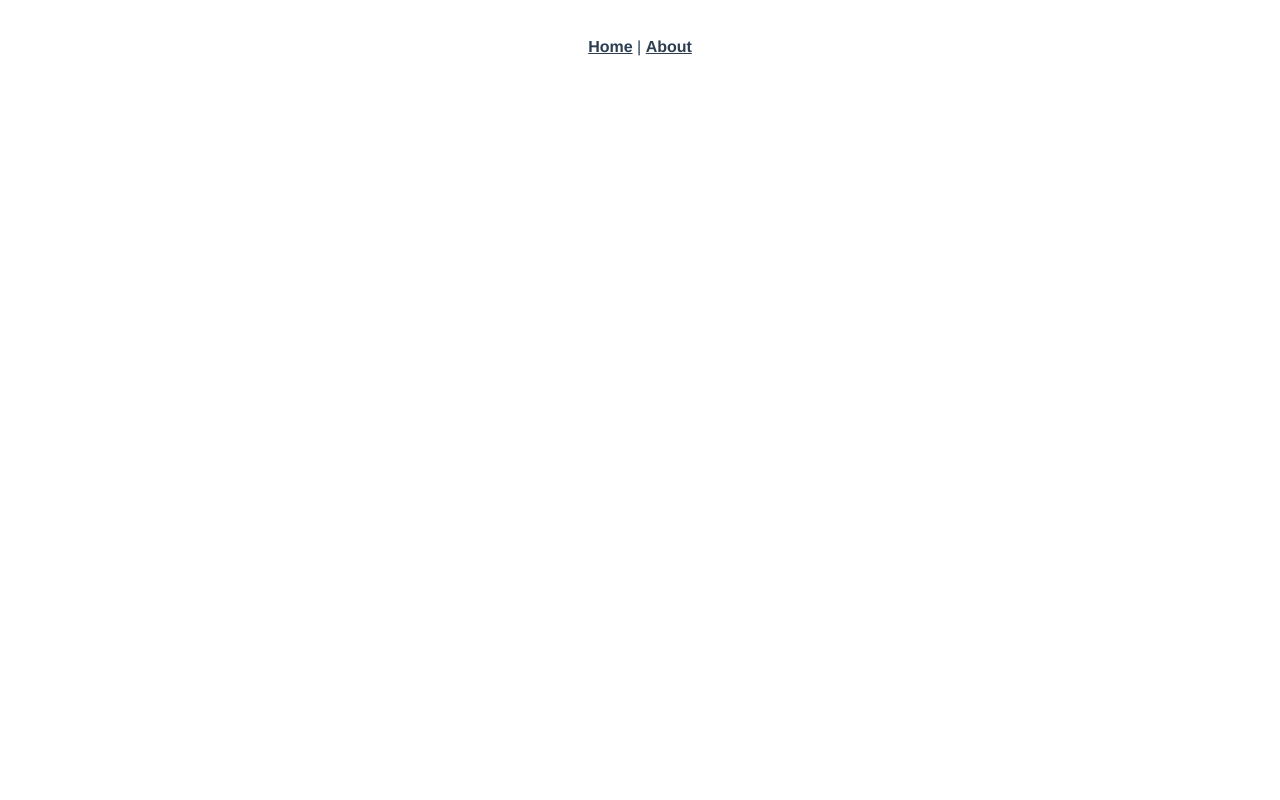
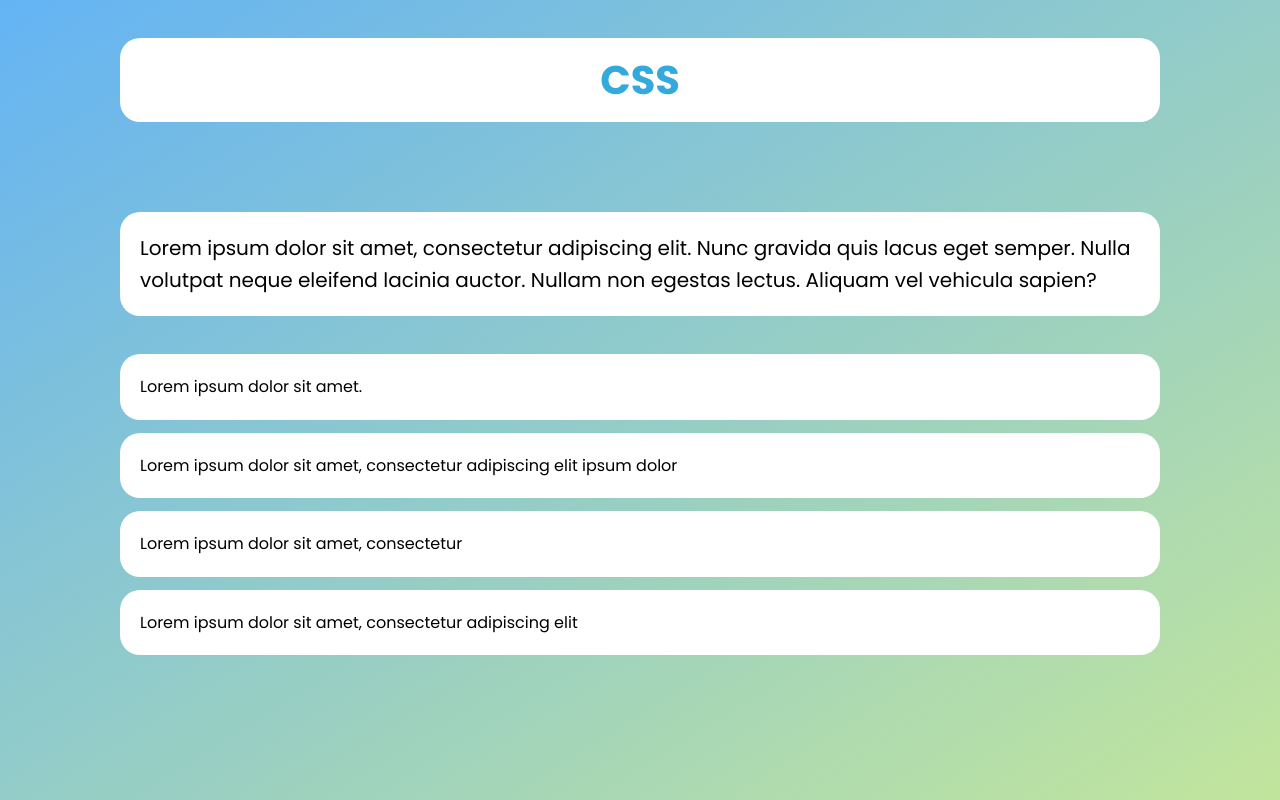
Before and after one commit to quizland/dev-frontend, a Vue app: page /CSS/quiz/1 in a window 1280 px wide. Built offline with nearby package versions, Linux system fonts and the light colour scheme.

Commit message:
basic ui

```diff
--- a/public/index.html
+++ b/public/index.html
@@ -4,7 +4,8 @@
     <meta charset="utf-8">
     <meta http-equiv="X-UA-Compatible" content="IE=edge">
     <meta name="viewport" content="width=device-width,initial-scale=1.0">
-    <link rel="icon" href="<%= BASE_URL %>favicon.ico">
+    <!-- <link rel="icon" href="<%= BASE_URL %>favicon.ico"> -->
+    <link href="https://fonts.googleapis.com/css?family=Poppins:100,300,400,700" rel="stylesheet">
     <title>quiz-land</title>
   </head>
   <body>
--- a/src/App.vue
+++ b/src/App.vue
@@ -1,29 +1,41 @@
 <template>
   <div id="app">
-    <div id="nav">
-      <router-link to="/">Home</router-link> |
-      <router-link to="/about">About</router-link>
-    </div>
-    <router-view/>
+    <router-view />
   </div>
 </template>
 
+<script>
+export default {
+}
+</script>
+
 <style lang="scss">
+*,
+*::before,
+*::after {
+    margin: 0;
+    padding: 0;
+    box-sizing: inherit;
+}
+
+html {
+    box-sizing: border-box;
+    font-size: 62.5%; // 10px/16px = 62.5% -> 1rem = 10px
+}
+
+body {
+    line-height: 1.6;
+    font-family: 'Poppins', sans-serif;
+    font-weight: 400;
+
+    height: 100vh;
+    background-image: linear-gradient(to left top, #c2e59c, #64b3f4);
+    display:flex;
+    justify-content: center;
+}
+
 #app {
-  font-family: 'Avenir', Helvetica, Arial, sans-serif;
-  -webkit-font-smoothing: antialiased;
-  -moz-osx-font-smoothing: grayscale;
-  text-align: center;
-  color: #2c3e50;
-}
-#nav {
-  padding: 30px;
-  a {
-    font-weight: bold;
-    color: #2c3e50;
-    &.router-link-exact-active {
-      color: #42b983;
-    }
-  }
+  max-width: 104rem;
+  width: 100%;
 }
 </style>
--- a/src/components/HelloWorld.vue
+++ /dev/null
@@ -1,58 +0,0 @@
-<template>
-  <div class="hello">
-    <h1>{{ msg }}</h1>
-    <p>
-      For a guide and recipes on how to configure / customize this project,<br>
-      check out the
-      <a href="https://cli.vuejs.org" target="_blank" rel="noopener">vue-cli documentation</a>.
-    </p>
-    <h3>Installed CLI Plugins</h3>
-    <ul>
-      <li><a href="https://github.com/vuejs/vue-cli/tree/dev/packages/%40vue/cli-plugin-babel" target="_blank" rel="noopener">babel</a></li>
-      <li><a href="https://github.com/vuejs/vue-cli/tree/dev/packages/%40vue/cli-plugin-eslint" target="_blank" rel="noopener">eslint</a></li>
-    </ul>
-    <h3>Essential Links</h3>
-    <ul>
-      <li><a href="https://vuejs.org" target="_blank" rel="noopener">Core Docs</a></li>
-      <li><a href="https://forum.vuejs.org" target="_blank" rel="noopener">Forum</a></li>
-      <li><a href="https://chat.vuejs.org" target="_blank" rel="noopener">Community Chat</a></li>
-      <li><a href="https://twitter.com/vuejs" target="_blank" rel="noopener">Twitter</a></li>
-      <li><a href="https://news.vuejs.org" target="_blank" rel="noopener">News</a></li>
-    </ul>
-    <h3>Ecosystem</h3>
-    <ul>
-      <li><a href="https://router.vuejs.org" target="_blank" rel="noopener">vue-router</a></li>
-      <li><a href="https://vuex.vuejs.org" target="_blank" rel="noopener">vuex</a></li>
-      <li><a href="https://github.com/vuejs/vue-devtools#vue-devtools" target="_blank" rel="noopener">vue-devtools</a></li>
-      <li><a href="https://vue-loader.vuejs.org" target="_blank" rel="noopener">vue-loader</a></li>
-      <li><a href="https://github.com/vuejs/awesome-vue" target="_blank" rel="noopener">awesome-vue</a></li>
-    </ul>
-  </div>
-</template>
-
-<script>
-export default {
-  name: 'HelloWorld',
-  props: {
-    msg: String
-  }
-}
-</script>
-
-<!-- Add "scoped" attribute to limit CSS to this component only -->
-<style scoped lang="scss">
-h3 {
-  margin: 40px 0 0;
-}
-ul {
-  list-style-type: none;
-  padding: 0;
-}
-li {
-  display: inline-block;
-  margin: 0 10px;
-}
-a {
-  color: #42b983;
-}
-</style>
--- a/src/router.js
+++ b/src/router.js
@@ -1,6 +1,7 @@
 import Vue from 'vue'
 import Router from 'vue-router'
-import Home from './views/Home.vue'
+import Dashboard from '@/views/Dashboard'
+import Question from '@/views/Question'
 
 Vue.use(Router)
 
@@ -10,16 +11,14 @@ export default new Router({
   routes: [
     {
       path: '/',
-      name: 'home',
-      component: Home
+      name: 'Dashboard',
+      component: Dashboard
     },
     {
-      path: '/about',
-      name: 'about',
-      // route level code-splitting
-      // this generates a separate chunk (about.[hash].js) for this route
-      // which is lazy-loaded when the route is visited.
-      component: () => import(/* webpackChunkName: "about" */ './views/About.vue')
+      path: '/:category/quiz/:id',
+      name: 'Question',
+      component: Question,
+      props: true
     }
   ]
 })
--- a/src/views/About.vue
+++ /dev/null
@@ -1,5 +0,0 @@
-<template>
-  <div class="about">
-    <h1>This is an about page</h1>
-  </div>
-</template>
--- /dev/null
+++ b/src/views/Dashboard.vue
@@ -0,0 +1,125 @@
+<template>
+  <div class="wrapper">
+    <div class="welcome">
+      <h1 class="welcome__text">Welcome to <span class="welcome__logo">Quiz Land</span></h1>
+    </div>
+    <div class="container-tests">
+      <h2 class="container-tests__header">Choose a quiz</h2>
+      <div class="container-tests__tests">
+        <div>
+          <router-link :to="{ name: 'Question', params:{ category: 'HTML', id: 1 } }" class="tests-link tests-link--html">Take a<br><span class="tests-link__topic--html">HTML</span><br>Test</router-link>
+        </div>
+        <div>
+          <router-link :to="{ name: 'Question', params:{ category: 'CSS', id: 1 } }" class="tests-link tests-link--css">Take a<br><span class="tests-link__topic--css">CSS</span><br>Test</router-link>
+        </div>
+        <div>
+          <router-link :to="{ name: 'Question', params:{ category: 'JavaScript', id: 1 } }" class="tests-link tests-link--javascript">Take a<br><span class="tests-link__topic--javascript">JavaScript</span><br>Test</router-link>
+        </div>
+      </div>
+    </div>
+  </div>
+</template>
+
+<script>
+export default {
+  name: 'dashboard',
+  data() {
+    return {
+
+    }
+  }
+}
+</script>
+
+<style lang="scss">
+.wrapper {
+  display: grid;
+  align-content: center;
+  height: 100%;
+}
+
+.welcome {
+  background-color: #fff;
+  padding: 2rem 0;
+  border-radius: 2rem;
+  margin-bottom: 3vw;
+
+  &__text {
+    font-weight: 100;
+    font-size: 6.5rem;
+    text-align: center;
+  }
+
+  &__logo {
+    background: linear-gradient(#c2e59c, #64b3f4);
+    background-clip: text;
+    color: transparent;
+    font-weight: bold;
+  }
+}
+
+.container-tests {
+  background-color: #fff;
+
+  &__header {
+    text-align: center;
+    font-size: 4rem;
+    font-weight: 300;
+    padding: 1.5rem 0;
+    border-bottom: 0.5rem solid rgb(180, 206, 211);
+  }
+
+  &__tests {
+    display: grid;
+    grid-template-columns: repeat(auto-fit, minmax(34rem, 1fr));
+  }
+}
+
+.tests-link {
+  display: block;
+  background-color: #fff;
+  text-align: center;
+  font-size: 3rem;
+  padding: 2rem 0;
+
+  &--html:hover {
+    background-color: #f1662a;
+  }
+
+  &--css:hover {
+    background-color: #33a9dc;
+  }
+
+  &--javascript:hover {
+    background-color: #f0db4f;
+  }
+
+  &__topic--html {
+    color: #f1662a;
+  }
+
+  &__topic--css {
+    color: #33a9dc;
+  }
+
+  &__topic--javascript {
+    color: #f0db4f;
+  }
+
+
+}
+
+.tests-link:link,
+.tests-link:visited {
+  color: #000;
+  text-decoration: none;
+
+  &:hover,
+  &:hover .tests-link__topic--html,
+  &:hover .tests-link__topic--css,
+  &:hover .tests-link__topic--javascript {
+    color: #fff;
+  }
+}
+
+</style>
--- a/src/views/Home.vue
+++ /dev/null
@@ -1,18 +0,0 @@
-<template>
-  <div class="home">
-    <img alt="Vue logo" src="../assets/logo.png">
-    <HelloWorld msg="Welcome to Your Vue.js App"/>
-  </div>
-</template>
-
-<script>
-// @ is an alias to /src
-import HelloWorld from '@/components/HelloWorld.vue'
-
-export default {
-  name: 'home',
-  components: {
-    HelloWorld
-  }
-}
-</script>
--- /dev/null
+++ b/src/views/Question.vue
@@ -0,0 +1,91 @@
+<template>
+  <div>
+    <div class="current-test">
+      <h2 :class="`current-test__header tests-link__topic--${category.toLowerCase()}`">{{ category }}</h2>
+    </div>
+    <div class="question">
+      <p>Lorem ipsum dolor sit amet, consectetur adipiscing elit. Nunc gravida quis lacus eget semper. Nulla volutpat neque eleifend lacinia auctor. Nullam non egestas lectus. Aliquam vel vehicula sapien?</p>
+    </div>
+    <div class="answers">
+      <div class="answers__box">
+        <p>Lorem ipsum dolor sit amet.</p>
+      </div>
+      <div class="answers__box">
+        <p>Lorem ipsum dolor sit amet, consectetur adipiscing elit ipsum dolor</p>
+      </div>
+      <div class="answers__box">
+        <p>Lorem ipsum dolor sit amet, consectetur</p>
+      </div>
+      <div class="answers__box">
+        <p>Lorem ipsum dolor sit amet, consectetur adipiscing elit</p>
+      </div>
+    </div>
+  </div>
+</template>
+
+<script>
+export default {
+  props: ['id', 'category'],
+  data() {
+    return {
+
+    }
+  },
+  methods: {
+    doSmth() {
+      console.log(this.id, this.category)
+    }
+  },
+  watch: {
+    '$route'(to) {
+      this.id = to.params.id
+      this.doSmth()
+    }
+  },
+  created() {
+    this.doSmth()
+  }
+}
+</script>
+
+<style lang="scss">
+.current-test {
+  background-color: #fff;
+  padding: 1rem 0;
+  border-radius: 2rem;
+  margin-bottom: 7vw;
+  margin-top: 3vw;
+
+  &__header {
+    font-size: 4rem;
+    text-align: center;
+  }
+}
+
+.question {
+  background-color: #fff;
+  padding: 2rem 2rem;
+  border-radius: 2rem;
+  font-size: 2rem;
+  margin-bottom: 3vw;
+}
+
+.answers {
+  display: grid;
+  grid-gap: 1vw;
+
+  &__box {
+    background-color: #fff;
+    padding: 2rem 2rem;
+    border-radius: 2rem;
+    font-size: 1.6rem;
+    cursor: pointer;
+    transition: all .2s;
+
+    &:hover {
+        transform: translateY(-3px);
+        box-shadow: 0 1rem 2rem rgba(#000,.2);
+    }
+  }
+}
+</style>
```
Also changed, not shown: src/assets/logo.png (deleted), 1 other file (tests, documents, lock files or other folders).
